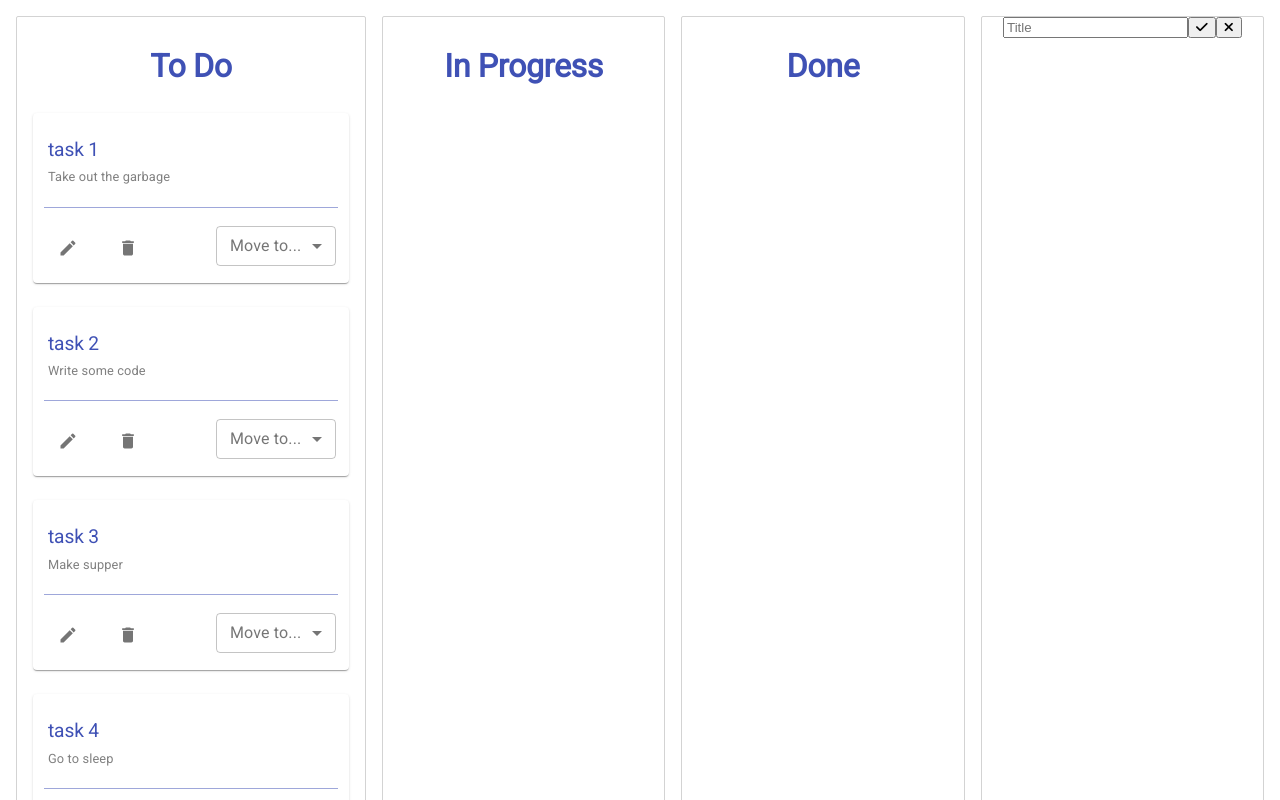
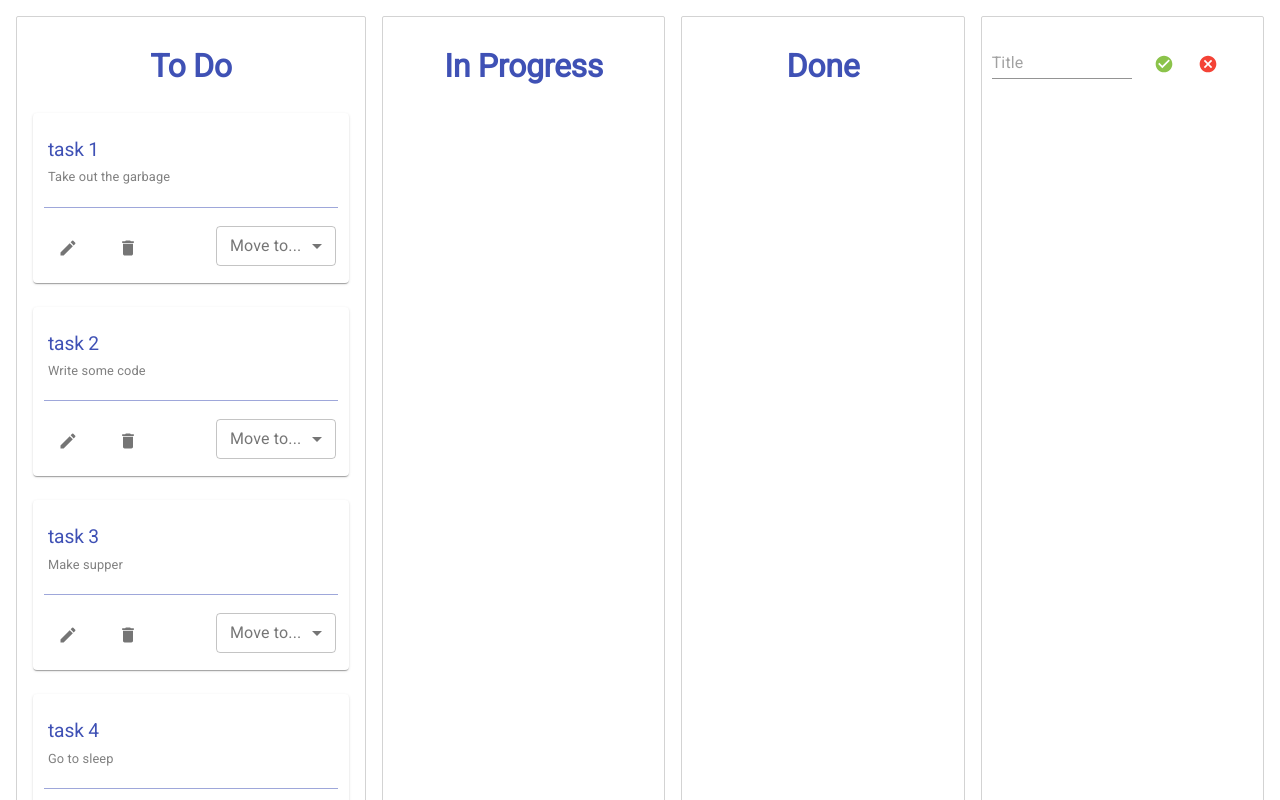
Before and after one commit to notayogilee/Luana-and-Lee-Task-Board, a React (Create React App) app: page / in a window 1280 px wide. Both pictures are taken after a click on the button 1122 px from the left and 68 px from the top of the page. Shown: the top 800 px of the page. Built offline with nearby package versions, Linux system fonts and the light colour scheme; the HTML template or start-up script is replaced by a standard one.

Commit message:
column title form styled - not working

```diff
--- a/src/components/Column.js
+++ b/src/components/Column.js
@@ -5,12 +5,15 @@ import { Droppable, Draggable } from 'react-beautiful-dnd';
 // import TaskCard from '../components/TaskCard';
 import {
   Typography,
-  IconButton
+  IconButton,
+  Input,
 } from '@material-ui/core';
 import './Column.css';
 import MainCard from '../components/MainCard';
 
 import AddCircleIcon from '@material-ui/icons/AddCircle';
+import CheckCircleIcon from '@material-ui/icons/CheckCircle';
+import CancelIcon from '@material-ui/icons/Cancel';
 
 const Container = styled.div`
 postion: relative;
@@ -155,6 +158,8 @@ const Column = ({ column, index, tasks, columns, columnOrder, createNewTask, del
 
             <Container>
               {addColumn &&
+                <div style={{width: '100%', display: 'flex', flexDirection: 'row',
+                justifyContent: 'space-between', marginTop: '20px'}}>
                   <form onSubmit={e => {
                     e.preventDefault();
                     createNewColumn(newColumnTitle);
@@ -162,16 +167,42 @@ const Column = ({ column, index, tasks, columns, columnOrder, createNewTask, del
                     setNewColumnTitle('');
                   }
                   }>
-                  <input
+                    {/* <input
                       type="text"
                       name="newColumnTitle"
                       placeholder="Title"
                       onChange={e => setNewColumnTitle(e.target.value)}
                       required
+                    /> */}
+                    <Input
+                      type="text"
+                      name="newColumnTitle"
+                      placeholder="Title"
+                      onChange={e => setNewColumnTitle(e.target.value)}
+                      required
+                      style={{ width: "50%", margin: "10px"}}
+                      inputProps={{ 'name': 'newColumnTitle' }}
                     />
-                  <button><i className="fas fa-check"></i></button>
-                  <button onClick={() => setAddColumn(false)}><i className="fas fa-times"></i></button>
+                    {/* <button><i className="fas fa-check"></i></button> */}
+                    <IconButton name="newColumnTitle">
+                      <CheckCircleIcon
+                        //color="primary"
+                        fontSize="small"
+                        style={{ color: "#8bc34a"}}
+                      />
+                    </IconButton>
+
+                    <IconButton>
+                      <CancelIcon
+                        //color="primary"
+                        fontSize="small"
+                        style={{ color: "#f44336"}}
+                        onClick={() => setAddColumn(false)}
+                      />
+                    </IconButton>
+                    {/* <button onClick={() => setAddColumn(false)}><i className="fas fa-times"></i></button> */}
                   </form>
+                </div>
               }
 
               {!addColumn &&
```
Lines whose indentation alone changed are shown as unchanged.
